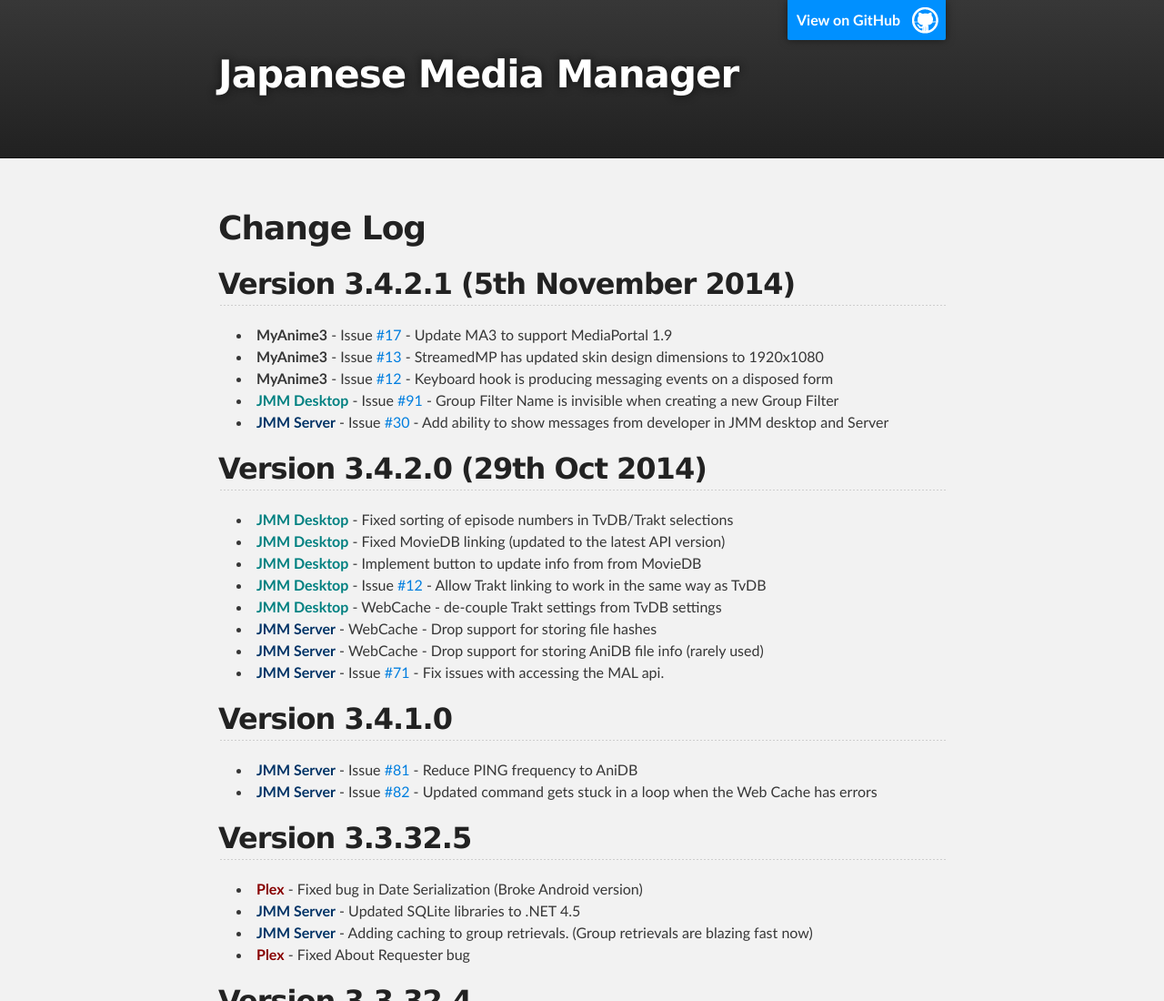
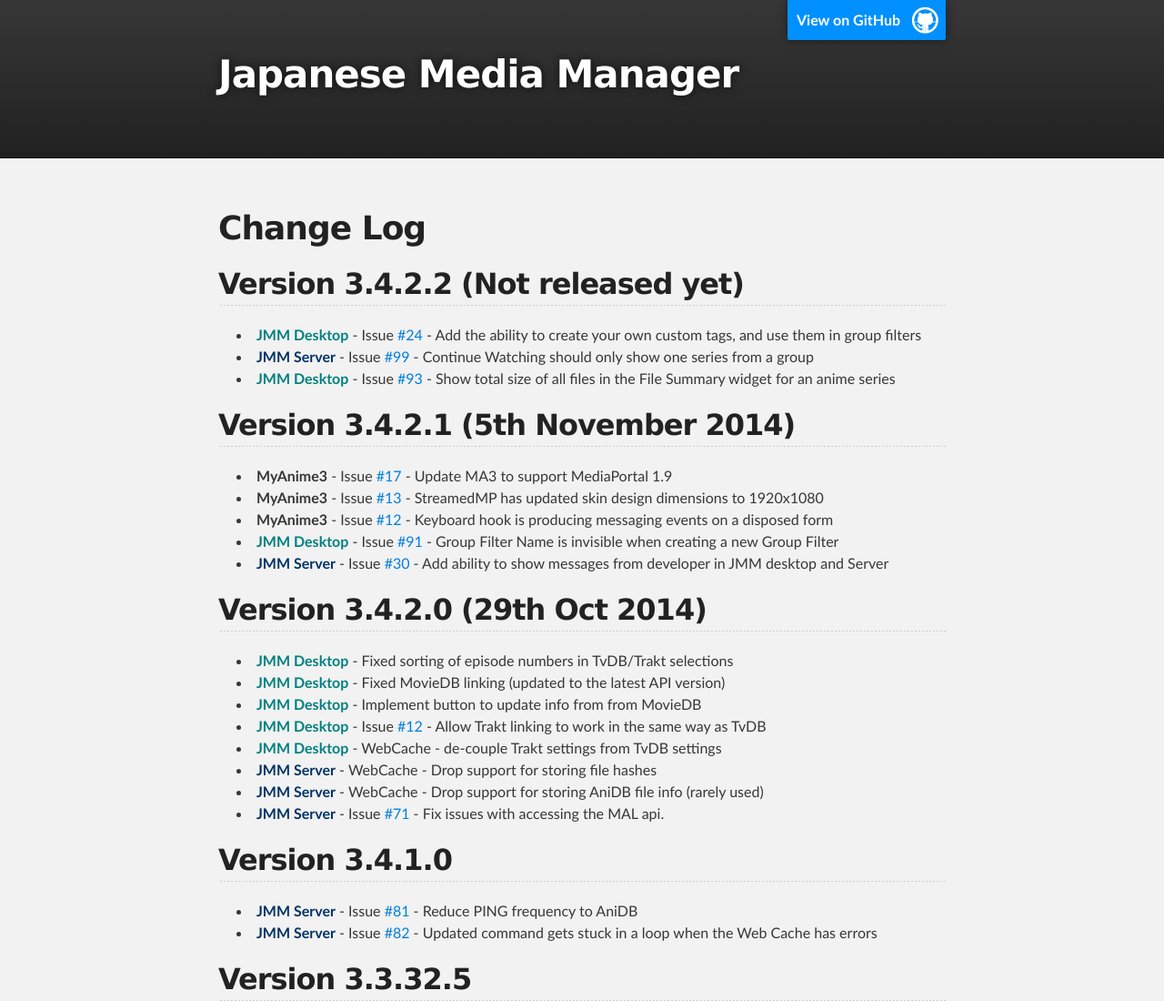
Before and after one commit to ShokoAnime/Old-JMM-Site, a plain HTML site: page changes.html in a window 1280 px wide. Shown: the top 1100 px of the page at 91% size. Drawn offline with Linux system fonts and the light colour scheme.

Commit message:
no message

```diff
--- a/changes.html
+++ b/changes.html
@@ -29,6 +29,14 @@
       <section id="main_content" class="inner">
         <h1>
 <a name="what-is-jmm" class="anchor" href="#what-is-jmm"><span class="octicon octicon-link"></span></a>Change Log</h1>
+
+<h2><a name="3.4.2.2" class="anchor" href="#3.4.2.2"><span class="octicon octicon-link"></span></a>Version 3.4.2.2 (Not released yet)</h2>
+
+<ul>
+<li><span class=jmmdesktop>JMM Desktop</span> - Issue <a href="https://github.com/japanesemediamanager/jmmserver/issues/24">#24</a> - Add the ability to create your own custom tags, and use them in group filters</li>
+<li><span class=jmmserver>JMM Server</span> - Issue <a href="https://github.com/japanesemediamanager/jmmserver/issues/99">#99</a> - Continue Watching should only show one series from a group</li>
+<li><span class=jmmdesktop>JMM Desktop</span> - Issue <a href="https://github.com/japanesemediamanager/jmmserver/issues/93">#93</a> - Show total size of all files in the File Summary widget for an anime series</li>
+</ul>
 
 <h2><a name="3.4.2.1" class="anchor" href="#3.4.2.1"><span class="octicon octicon-link"></span></a>Version 3.4.2.1 (5th November 2014)</h2>
 
```
